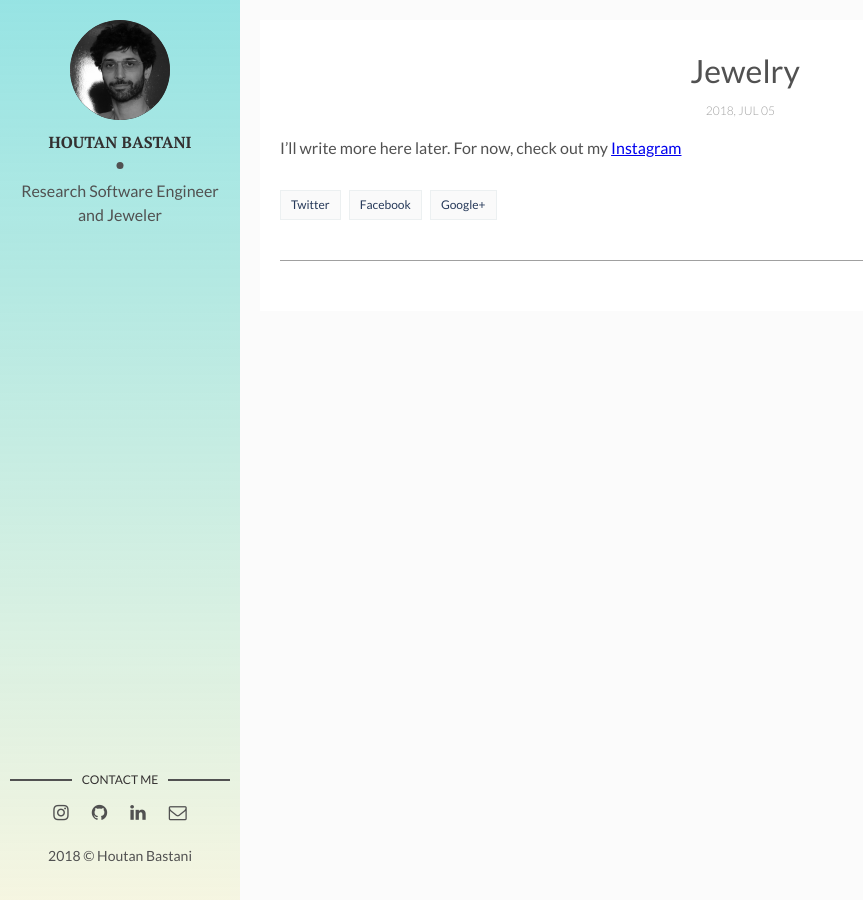
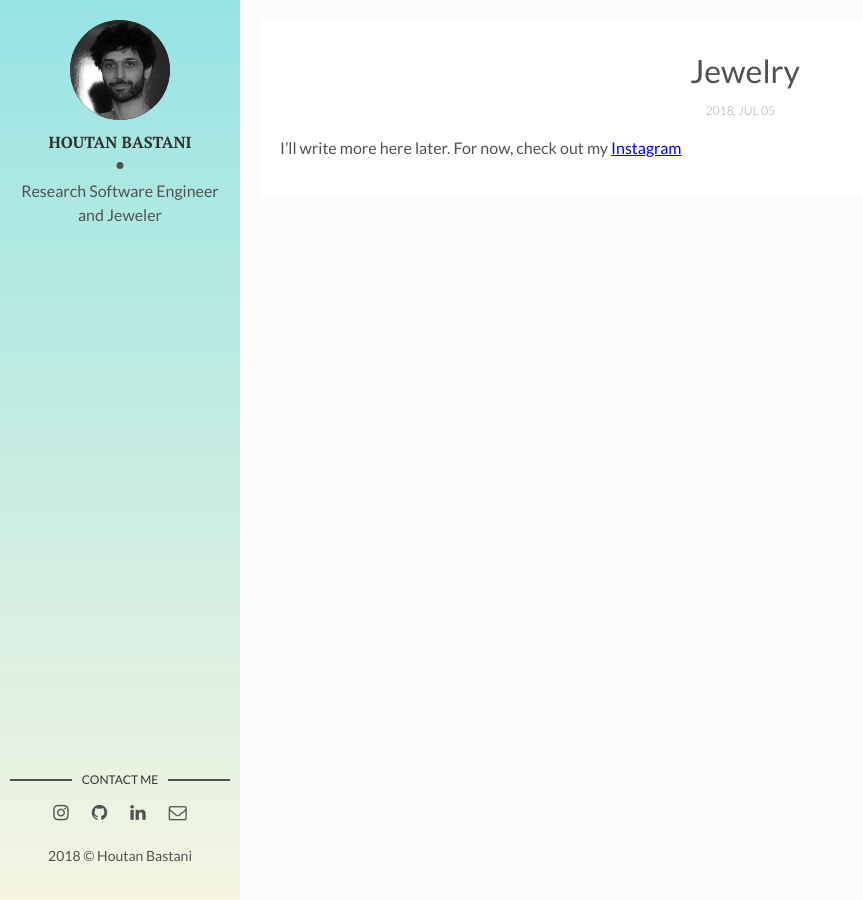
Before and after one commit to houtanb/website, a Jekyll site: the page built from _posts/2018-07-03-jewelry.markdown, in a window 1280 px wide. Shown: the whole page, without its empty margins (0-863 px from the left). Built offline with Jekyll 4.4.1, drawn with Linux system fonts in a browser that asks for light colours; comment, search, counter and statistics services are not loaded.

Commit message:
Remove social links

```diff
--- a/_layouts/post.html
+++ b/_layouts/post.html
@@ -24,12 +24,6 @@
         <div class="page-date"><span>{{page.date | date: '%Y, %b %d'}}&nbsp;&nbsp;&nbsp;&nbsp;</span></div>
       </header>
       {{content | markdownify}}
-      <div class="page-footer">
-        <div class="page-share">
-          <a href="https://twitter.com/intent/tweet?text={{ page.title }}&url={{ site.url }}{{ page.url }}" title="Share on Twitter" rel="nofollow" target="_blank">Twitter</a>
-          <a href="https://facebook.com/sharer.php?u={{ site.url }}{{ page.url }}" title="Share on Facebook" rel="nofollow" target="_blank">Facebook</a>
-          <a href="https://plus.google.com/share?url={{ site.url }}{{ page.url }}" title="Share on Google+" rel="nofollow" target="_blank">Google+</a>
-        </div>
         <div class="page-tag">
           {% for tag in page.tags %}
             <a href="{{site.baseurl}}/tags#{{tag}}" class="tag">&#35; {{ tag }}</a>
```
